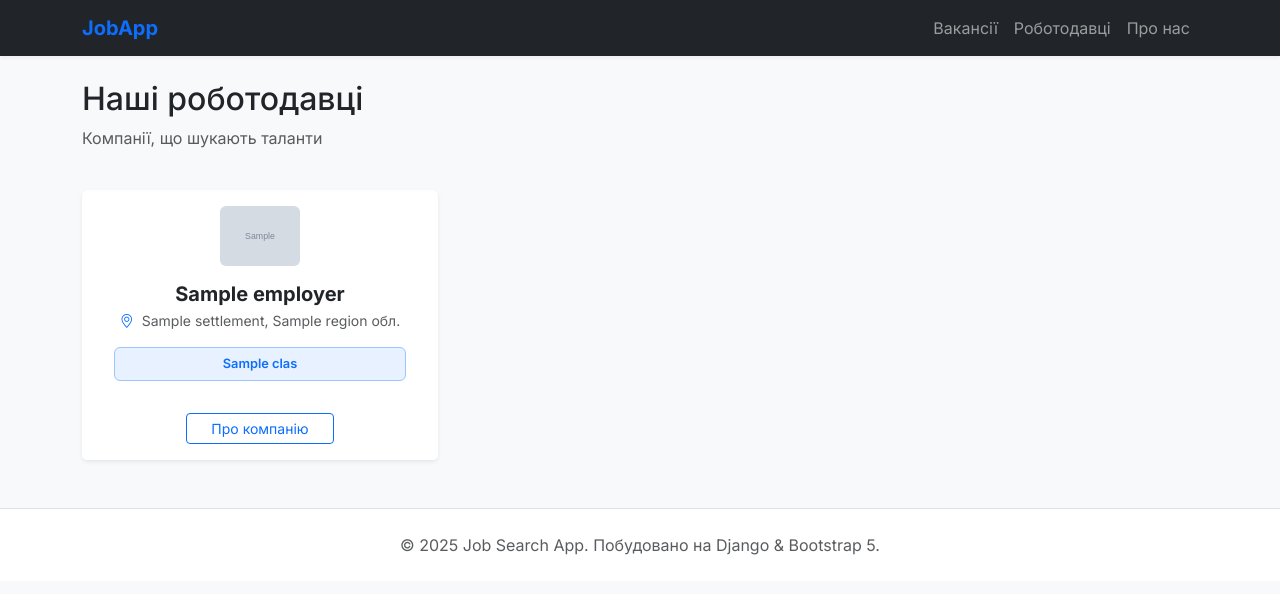
After one commit to dmitrysdevfs/job-app, a Django app: page /employers/ in a window 1280 px wide. The commit adds this page. Shown: the top 594 px of the page. Run offline with Django 5.2, Linux system fonts and the light colour scheme; tables that the repository leaves empty hold one stand-in row (values such as "Sample post"); grey boxes marked "Sample" are stand-in pictures.

Commit message:
added: Employer list view and UI refinements

```diff
--- /dev/null
+++ b/employer/urls.py
@@ -0,0 +1,8 @@
+from django.urls import path
+from .views import EmployerListView
+
+app_name = "employer"
+
+urlpatterns = [
+    path("", EmployerListView.as_view(), name="list"),
+]
--- a/employer/views.py
+++ b/employer/views.py
@@ -1,3 +1,12 @@
-from django.shortcuts import render
+from django.views.generic import ListView
+from .models import Employer
+
+class EmployerListView(ListView):
+    """Список роботодавців з використанням Class-Based Views"""
+    model = Employer
+    template_name = "employer/list.html"
+    context_object_name = "employers"
+    paginate_by = 9
+    queryset = Employer.objects.all().order_by('name')
 
 # Create your views here.
--- a/job_search/urls.py
+++ b/job_search/urls.py
@@ -17,10 +17,16 @@ Including another URLconf
 
 from django.contrib import admin
 from django.urls import path, include
+from django.conf import settings
+from django.conf.urls.static import static
 from .views import index
 
 urlpatterns = [
     path("admin/", admin.site.urls),
     path("", index),
     path("vacancies/", include("vacancy.urls")),
+    path("employers/", include("employer.urls")),
 ]
+
+if settings.DEBUG:
+    urlpatterns += static(settings.MEDIA_URL, document_root=settings.MEDIA_ROOT)
--- a/templates/base.html
+++ b/templates/base.html
@@ -33,15 +33,8 @@
       border-top: 1px solid #dee2e6;
       margin-top: 3rem;
     }
-
-      {
-      % block extra_css %
-    }
-
-      {
-      % endblock %
-    }
   </style>
+  {% block extra_css %}{% endblock %}
 </head>
 
 <body>
@@ -57,6 +50,9 @@
         <ul class="navbar-nav ms-auto">
           <li class="nav-item">
             <a class="nav-link" href="{% url 'vacancy:list' %}">Вакансії</a>
+          </li>
+          <li class="nav-item">
+            <a class="nav-link" href="{% url 'employer:list' %}">Роботодавці</a>
           </li>
           <li class="nav-item">
             <a class="nav-link" href="#">Про нас</a>
--- /dev/null
+++ b/templates/employer/list.html
@@ -0,0 +1,94 @@
+{% extends "base.html" %}
+
+{% block title %}Роботодавці - Job Search App{% endblock %}
+
+{% block extra_css %}
+<style>
+  .transition-hover {
+    transition: all 0.4s cubic-bezier(0.25, 0.8, 0.25, 1);
+  }
+
+  .transition-hover:hover {
+    transform: translateY(-4px);
+    box-shadow: 0 12px 24px rgba(0, 0, 0, 0.06) !important;
+  }
+
+  .kved-badge-truncate {
+    display: block !important;
+    width: 100% !important;
+    white-space: nowrap !important;
+    overflow: hidden !important;
+    text-overflow: ellipsis !important;
+    padding: 6px 12px !important;
+    background-color: #e7f1ff !important;
+    /* light blue background */
+    color: #0d6efd !important;
+    border: 1px solid #9ec5fe !important;
+    border-radius: 6px !important;
+    font-size: 0.8rem !important;
+    font-weight: 600 !important;
+    text-align: center !important;
+  }
+</style>
+{% endblock %}
+
+{% block content %}
+<div class="row align-items-center mb-4">
+  <div class="col">
+    <h1 class="h2">Наші роботодавці</h1>
+    <p class="text-muted">Компанії, що шукають таланти</p>
+  </div>
+</div>
+
+<div class="row row-cols-1 row-cols-md-3 g-4 mb-5">
+  {% for employer in employers %}
+  <div class="col">
+    <div class="card h-100 border-0 shadow-sm transition-hover">
+      <div class="card-body text-center">
+        <!-- Logo -->
+        <div class="mb-3" style="height: 60px;">
+          {% if employer.logo %}
+          <img src="{{ employer.logo.url }}" alt="{{ employer }}" class="rounded"
+            style="max-height: 60px; object-fit: contain;">
+          {% else %}
+          <div class="bg-light rounded d-flex align-items-center justify-content-center mx-auto"
+            style="height: 60px; width: 60px;">
+            <i class="bi bi-building fs-3 text-secondary"></i>
+          </div>
+          {% endif %}
+        </div>
+
+        <h5 class="card-title fw-bold mb-1">{{ employer }}</h5>
+        <p class="text-muted small mb-3">
+          <i class="bi bi-geo-alt me-1 text-primary"></i>
+          {% if employer.location %}
+          {{ employer.location.name }}, {{ employer.location.community.district.region.name }} обл.
+          {% else %}
+          Україна
+          {% endif %}
+        </p>
+
+        {% if employer.kved %}
+        <div class="mt-2 px-3 w-100" style="min-width: 0;">
+          <div class="kved-badge-truncate" title="{{ employer.kved.name }}">
+            {{ employer.kved.name }}
+          </div>
+        </div>
+        {% endif %}
+      </div>
+      <div class="card-footer bg-white border-0 py-3 text-center">
+        <a href="#" class="btn btn-outline-primary btn-sm px-4">Про компанію</a>
+      </div>
+    </div>
+  </div>
+  {% empty %}
+  <div class="col-12 text-center py-5">
+    <p class="text-muted fs-4">Роботодавців поки не знайдено.</p>
+  </div>
+  {% endfor %}
+</div>
+
+<!-- Pagination -->
+{% include "includes/pagination.html" %}
+
+{% endblock %}
```
